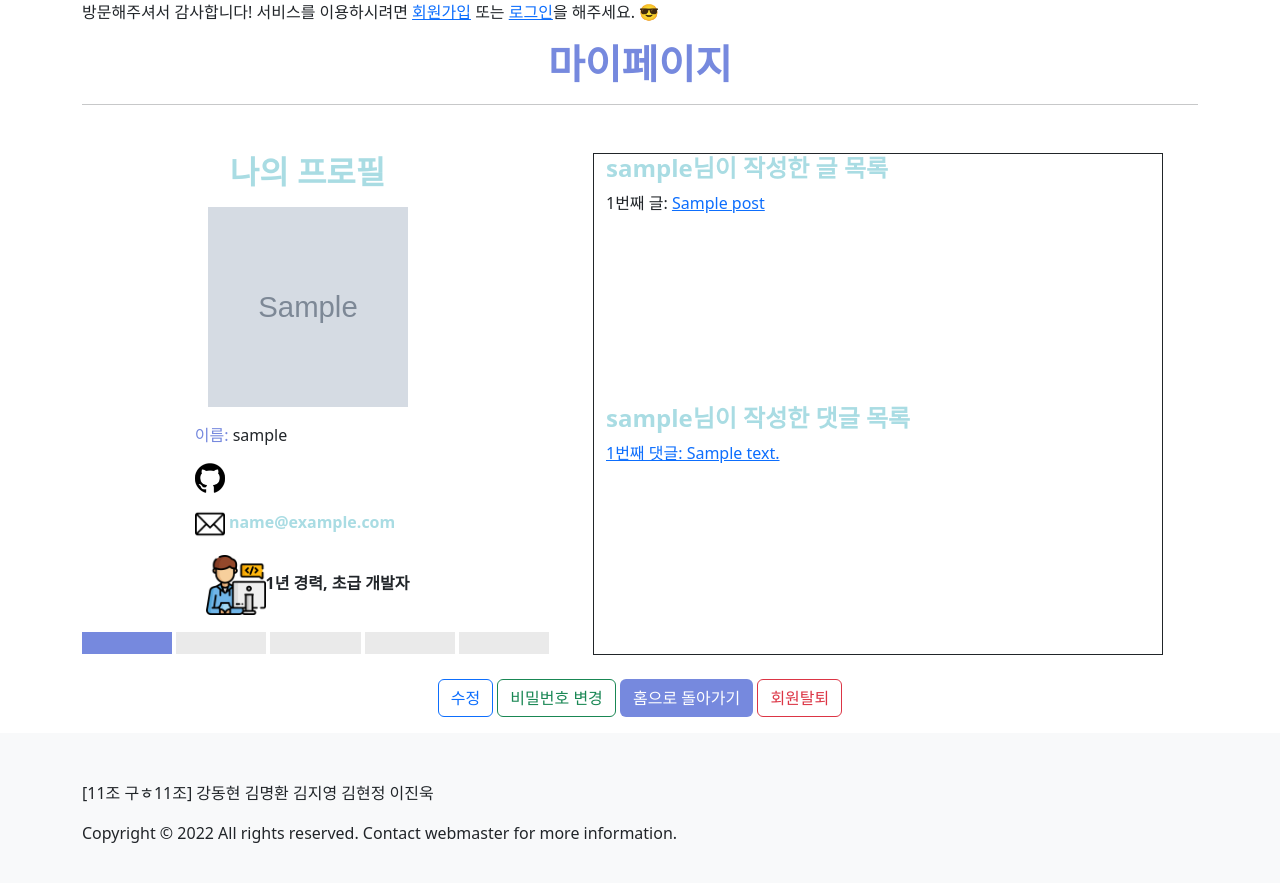
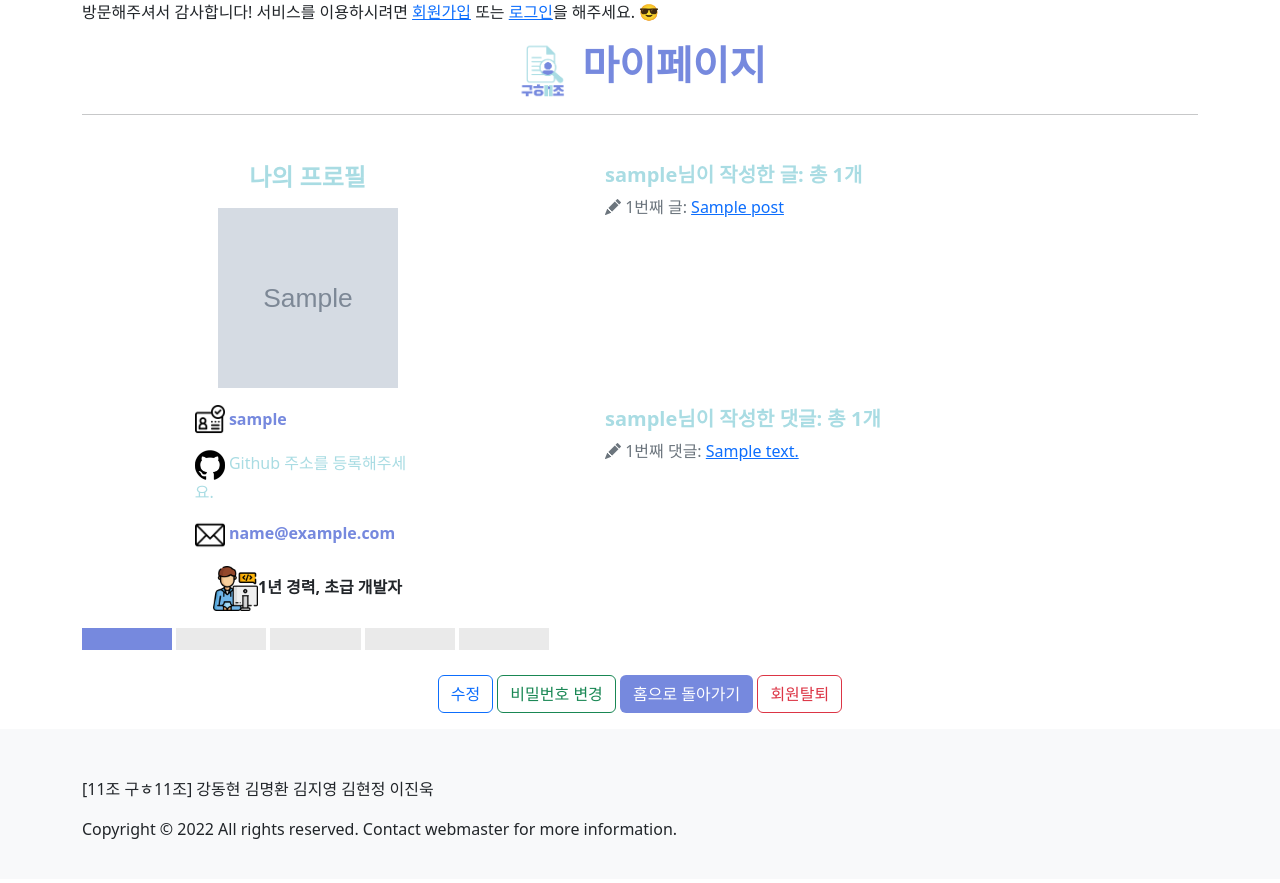
Before and after one commit to myeonghwan57/Pjt, a Django app: page /accounts/1/ in a window 1280 px wide. Shown: the part 76-959 px from the top of the page. After the commit the page ends 915 px from the top, so only its background shows below. Run offline with Django 3.2, Linux system fonts and the light colour scheme; tables that the repository leaves empty hold one stand-in row (values such as "Sample post"); grey boxes marked "Sample" are stand-in pictures; some libraries are stand-ins or nearby versions.

Commit message:
accounts 디자인 업로드

```diff
--- a/accounts/templates/accounts/detail.html
+++ b/accounts/templates/accounts/detail.html
@@ -2,35 +2,41 @@
 {% load static %}
 {% block content %}
   <div class="container mt-3">
-    <h1 class="main_color1 fw-bold mt-3 mb-3 text-center">마이페이지</h1>
+    <h1 class="main_color1 fw-bold mt-3 mb-3 text-center"><img src="{% static '/images/logo.png' %}" style="width:58px; height:58px;"> 마이페이지</h1>
     <hr>
 
     <div class="row mt-5">
       <!-- 왼쪽 화면 -->
       <div class="col-5">
-        <h2 class="main_color2 mb-3 fw-bold text-center">나의 프로필</h2>
+        <h4 class="main_color2 mb-3 fw-bold text-center">나의 프로필</h4>
         <p class="text-center">
           {% if user.profile %}
-            <img style='height:200px;width:200px;' src="{{ user.profile.url }}" alt="{{ user.profile }}">
+            <img style='height:180px;width:180px;' src="{{ user.profile.url }}" alt="{{ user.profile }}">
           {% else %}
-            <img style='height:200px;width:200px;' src="{% static '/images/profile/user.png'%}" alt="user">
+            <img style='height:180px;width:180px;' src="{% static '/images/profile/user.png'%}" alt="user">
           {% endif %}
         </p>
         <div style="margin: 0 auto; width:50%;">
           <p>
-            <span class="main_color1">이름: </span>
-            <span>{{ user.username }}</span>
+            <img style='height:30px;width:30px;' src="{% static '/images/id.png'%}">
+            <span class="main_color1 align-middle fw-bold"> {{ user.username }}</span>
           </p>
 
-          <p><img style='height:30px;width:30px;' src="{% static '/images/github.png'%}"></p>
+          <!-- Github 주소 등록 부분 수정 필요 -->
+          {% if user.github %}
+          <p class="main_color1 fw-bold"><img style='height:30px;width:30px;' src="{% static '/images/github.png'%}"> {{ user.github }}</p>
+          {% else %}
+          <p><img style='height:30px;width:30px;' src="{% static '/images/github.png'%}"><a href="{% url 'accounts:update' %}" style="text-decoration: none;" class="main_color2"> Github 주소를 등록해주세요.</a></p>
+          {% endif %}
+
           {% if user.email %}
-            <p class="main_color2 fw-bold"><img style='height:30px;width:30px;' src="{% static '/images/email.png'%}"> {{ user.email }}</p>
+            <p class="main_color1 fw-bold"><img style='height:30px;width:30px;' src="{% static '/images/email.png'%}"> {{ user.email }}</p>
           {% else %}
-            <p class="main_color2"><img style='height:30px;width:30px;' src="{% static '/images/email.png'%}"> 이메일 주소를 등록해주세요.</p>
+            <p class="main_color2"><img style='height:30px;width:30px;' src="{% static '/images/email.png'%}"><a href="{% url 'accounts:update' %}" style="text-decoration: none;" class="main_color2"> 이메일 주소를 등록해주세요.</a></p>
           {% endif %}
         </div>
         {% if user.career == 0 %}
-          <p class="text-center fw-bold mt-3"><img style='height:60px;width:60px;' src="{% static '/images/0.png'%}"> 신입 개발자</p>
+          <p class="text-center fw-bold mt-3"><img style='height:45px;width:45px;' src="{% static '/images/0.png'%}"> 신입 개발자</p>
           <p>
             <span class="me-1" style="padding-left:20%; background-color:#EAEAEA;"></span>
             <span class="me-1" style="padding-left:20%; background-color:#EAEAEA;"></span>
@@ -42,7 +48,7 @@
           <div>
             <!-- 1~4년차 -->
             {% if user.career > 0 and user.career < 5 %}
-            <p class="text-center fw-bold mt-3"><img style='height:60px;width:60px;' src="{% static '/images/1.png'%}">{{ user.career }}년 경력, 초급 개발자</p>
+            <p class="text-center fw-bold mt-3"><img style='height:45px;width:45px;' src="{% static '/images/1.png'%}">{{ user.career }}년 경력, 초급 개발자</p>
               <span class="me-1" style="padding-left:20%; background-color:#7689DE;"></span>
               <span class="me-1" style="padding-left:20%; background-color:#EAEAEA;"></span>
               <span class="me-1" style="padding-left:20%; background-color:#EAEAEA;"></span>
@@ -50,7 +56,7 @@
               <span class="me-1" style="padding-left:20%; background-color:#EAEAEA;"></span>
               <!-- 5~8년차 -->
             {% elif user.career > 4 and user.career < 9 %}
-              <p class="text-center fw-bold mt-3"><img style='height:60px;width:60px;' src="{% static '/images/2.png'%}"> {{ user.career }}년 경력, 중급 개발자</p>
+              <p class="text-center fw-bold mt-3"><img style='height:45px;width:45px;' src="{% static '/images/2.png'%}"> {{ user.career }}년 경력, 중급 개발자</p>
               <span class="me-1" style="padding-left:20%; background-color:#7689DE;"></span>
               <span class="me-1" style="padding-left:20%; background-color:#7689DE;"></span>
               <span class="me-1" style="padding-left:20%; background-color:#EAEAEA;"></span>
@@ -58,7 +64,7 @@
               <span class="me-1" style="padding-left:20%; background-color:#EAEAEA;"></span>
               <!-- 9~12년차 -->
             {% elif user.career > 8 and user.career < 13 %}
-              <p class="text-center fw-bold mt-3"><img style='height:60px;width:60px;' src="{% static '/images/3.png'%}"> {{ user.career }}년 경력, 고급 개발자</p>
+              <p class="text-center fw-bold mt-3"><img style='height:45px;width:45px;' src="{% static '/images/3.png'%}"> {{ user.career }}년 경력, 고급 개발자</p>
               <span class="me-1" style="padding-left:20%; background-color:#7689DE;"></span>
               <span class="me-1" style="padding-left:20%; background-color:#7689DE;"></span>
               <span class="me-1" style="padding-left:20%; background-color:#7689DE;"></span>
@@ -66,7 +72,7 @@
               <span class="me-1" style="padding-left:20%; background-color:#EAEAEA;"></span>
               <!-- 13~16년차 -->
             {% elif user.career > 12 and user.career < 17 %}
-            <p class="text-center fw-bold mt-3"><img style='height:60px;width:60px;' src="{% static '/images/4.png'%}"> {{ user.career }}년 경력, 고급 개발자/관리자</p>
+            <p class="text-center fw-bold mt-3"><img style='height:45px;width:45px;' src="{% static '/images/4.png'%}"> {{ user.career }}년 경력, 고급 개발자/관리자</p>
               <span class="me-1" style="padding-left:20%; background-color:#7689DE;"></span>
               <span class="me-1" style="padding-left:20%; background-color:#7689DE;"></span>
               <span class="me-1" style="padding-left:20%; background-color:#7689DE;"></span>
@@ -74,7 +80,7 @@
               <span class="me-1" style="padding-left:20%; background-color:#EAEAEA;"></span>
               <!-- 17년 이상 -->
             {% else %}
-            <p class="text-center fw-bold mt-3"><img style='height:60px;width:60px;' src="{% static '/images/5.png'%}"> {{ user.career }}년 경력, 고급 개발자/관리자/임원</p>
+            <p class="text-center fw-bold mt-3"><img style='height:45px;width:45px;' src="{% static '/images/5.png'%}"> {{ user.career }}년 경력, 고급 개발자/관리자/임원</p>
               <span class="me-1" style="padding-left:20%; background-color:#7689DE;"></span>
               <span class="me-1" style="padding-left:20%; background-color:#7689DE;"></span>
               <span class="me-1" style="padding-left:20%; background-color:#7689DE;"></span>
@@ -86,11 +92,11 @@
         </div>
 
       <!-- 오른쪽 화면 -->
-      <div class="col-6 ms-5" style="border: 1px solid">
+      <div class="col-6 ms-5">
         <div style="height:50%;">
-          <h4 class="main_color2 fw-bold">{{ user.username }}님이 작성한 글 목록</h3>
+          <h5 class="main_color2 fw-bold">{{ user.username }}님이 작성한 글: 총 {{ user.post_set.count }}개</h5>
           {% for post in posts %}
-          <span>{{ forloop.counter }}번째 글:</span>
+          <span class="text-muted"><i class="bi bi-pencil-fill"></i> {{ forloop.counter }}번째 글: </span>
           <span>
             <a href="{% url 'posts:detail' post.pk%}">
               {{ post.title }}
@@ -101,11 +107,12 @@
         </div>
 
         <div style="height:50%;">
-          <h4 class="main_color2 fw-bold">{{ user.username }}님이 작성한 댓글 목록</h3>
+          <h5 class="main_color2 fw-bold">{{ user.username }}님이 작성한 댓글: 총 {{ user.comment_set.count }}개</h5>
 
           {% for comment in comments %}
+          <span class="text-muted"><i class="bi bi-pencil-fill"></i> {{ forloop.counter }}번째 댓글: </span>
           <a href="{% url 'posts:detail' comment.article.pk%}">
-            {{ forloop.counter }}번째 댓글: {{ comment.content }}
+             {{ comment.content }}
           </a>
           <br>
             {% endfor %}
--- a/pjt/templates/base.html
+++ b/pjt/templates/base.html
@@ -74,24 +74,6 @@
       </div>
       {% endfor %}
       {% endif %}
-
-      {% comment %} <p>
-        O<br>O<br>O<br>O<br>O<br>O<br>O<br>O<br>O<br>O<br>O<br>O<br>O<br>O<br>O<br>
-        O<br>O<br>O<br>O<br>O<br>O<br>O<br>O<br>O<br>O<br>O<br>O<br>O<br>O<br>O<br>
-        O<br>O<br>O<br>O<br>O<br>O<br>O<br>O<br>O<br>O<br>O<br>O<br>O<br>O<br>O<br>
-        O<br>O<br>O<br>O<br>O<br>O<br>O<br>O<br>O<br>O<br>O<br>O<br>O<br>O<br>O<br>
-        O<br>O<br>O<br>O<br>O<br>O<br>O<br>O<br>O<br>O<br>O<br>O<br>O<br>O<br>O<br>
-        O<br>O<br>O<br>O<br>O<br>O<br>O<br>O<br>O<br>O<br>O<br>O<br>O<br>O<br>O<br>
-        O<br>O<br>O<br>O<br>O<br>O<br>O<br>O<br>O<br>O<br>O<br>O<br>O<br>O<br>O<br>
-        O<br>O<br>O<br>O<br>O<br>O<br>O<br>O<br>O<br>O<br>O<br>O<br>O<br>O<br>O<br>
-        O<br>O<br>O<br>O<br>O<br>O<br>O<br>O<br>O<br>O<br>O<br>O<br>O<br>O<br>O<br>
-        O<br>O<br>O<br>O<br>O<br>O<br>O<br>O<br>O<br>O<br>O<br>O<br>O<br>O<br>O<br>
-      </p>
-      <div>
-        <div class="floating-btn no-chat" style="display: block;">
-          <button class="v-btn theme--light ico-comb btn-top">Top</button>
-        </div>
-      </div> {% endcomment %}
     </div>
 
       <!-- 본문 content block -->
```
Also changed, not shown: static/images/id.png (added).
